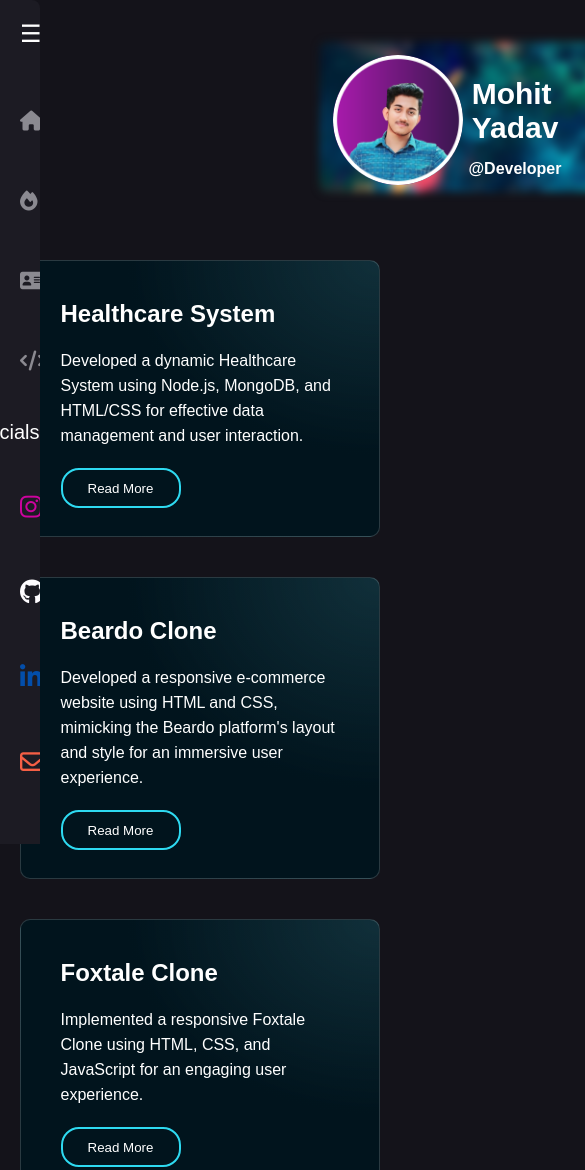
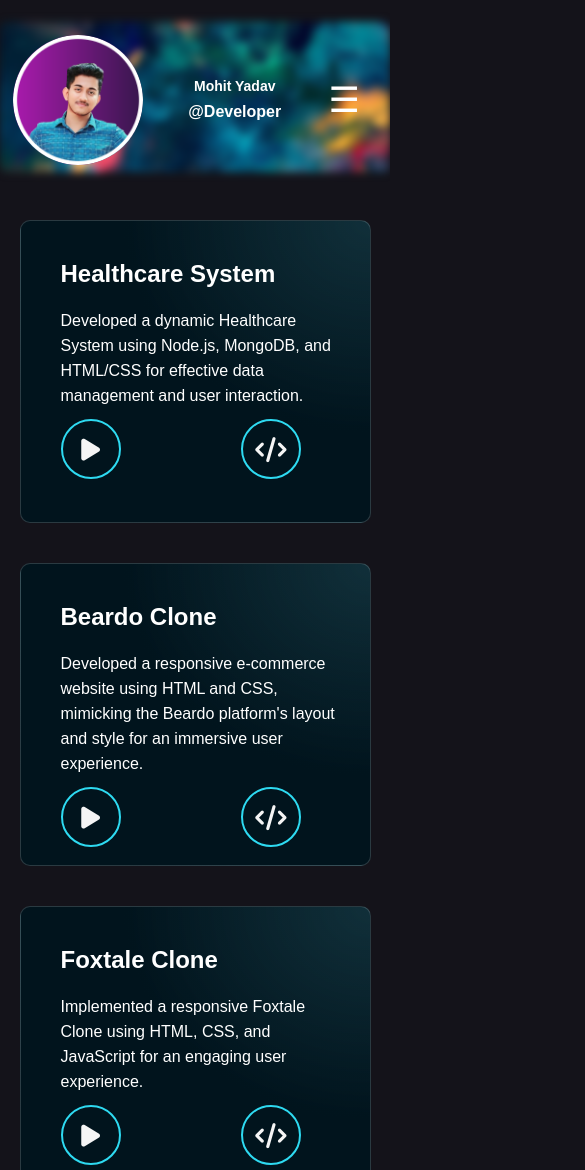
Before and after one commit to mohityadav52708/My_Portfolio, a plain HTML site: page index.html in a window 390 px wide. Shown: the top 1170 px of the page, 585 px wide, since content can reach past the window. Drawn offline with Linux system fonts and the light colour scheme.

Commit message:
cards updated of project section

```diff
--- a/index.html
+++ b/index.html
@@ -15,9 +15,8 @@
 </head>
 
 <body>
-  <div class="left-bar">
+  <div class="left-bar" id="leftBar">
     <!-- Hamburger menu icon -->
-    <div id="menu-icon">&#9776;</div>
 
     <div class="icons">
       <i id="icon" class="fa-solid fa-house"></i>
@@ -25,7 +24,7 @@
     </div>
     <div class="icons">
       <i id="icon" class="fa-solid fa-fire"></i>
-      <a id="Trending" href="">Trending</a>
+      <a id="Resume" href="">Resume</a>
     </div>
     <div class="icons">
       <i id="icon" class="fa-solid fa-address-card"></i>
@@ -70,78 +69,106 @@
       </b>
     </div>
 
+    <div id="menu-icon">&#9776;</div>
     <!-- Add more content if needed -->
   </div>
   <div class="box_cover">
     <div class="boxes slideanim">
-      <a style="text-decoration: none;" href="index.html">
       <div class="fourthbox">
         <div class="thirdicon_first">
           <div class="boxpara">
             <h2>Healthcare System</h2>
-              <p>Developed a dynamic Healthcare System using Node.js, MongoDB, and HTML/CSS for effective data management and user interaction.
-                <br><button class="button">Read
-                  More</button></p>
+            <p>Developed a dynamic Healthcare System using Node.js, MongoDB, and HTML/CSS for effective data management
+              and user interaction.
+            </p>
+            <div class="healthcare_beardo_buttons">
+              <a id="playbutton_healthcare_beardo_button" href="#mohit"><button class="button"><i class="fa-solid fa-play"></i></button></a>
+              <a href="#mohit"><button id="code_healthcare_beardo" class="button"><i id="icon" class="fa-solid fa-code"></i></button></a>
+
+            </div>
           </div>
 
-          </div><a>
         </div>
-      <a style="text-decoration: none;" href="index.html">
+      </div>
       <div class="fourthbox">
         <div class="thirdicon_first">
           <div class="boxpara">
             <h2>Beardo Clone</h2>
-              <p>Developed a responsive e-commerce website using HTML and CSS, mimicking the Beardo platform's layout and style for an immersive user experience.<br><button class="button">Read
-                  More</button></p>
+            <p>Developed a responsive e-commerce website using HTML and CSS, mimicking the Beardo platform's layout and
+              style for an immersive user experience.
+            </p>
+            <div class="healthcare_beardo_buttons">
+              <a id="playbutton_healthcare_beardo_button" href="#mohit"><button class="button"><i class="fa-solid fa-play"></i></button></a>
+              <a href="#mohit"><button id="code_healthcare_beardo" class="button"><i id="icon" class="fa-solid fa-code"></i></button></a>
+
+            </div>
           </div>
 
-          </div><a>
         </div>
-      <a style="text-decoration: none;" href="index.html">
+      </div>
       <div class="fourthbox">
         <div class="thirdicon_first">
           <div class="boxpara">
             <h2>Foxtale Clone</h2>
-              <p>Implemented a responsive Foxtale Clone using HTML, CSS, and JavaScript for an engaging user experience. <br><button class="button">Read
-                  More</button></p>
+            <p>Implemented a responsive Foxtale Clone using HTML, CSS, and JavaScript for an engaging user experience.
+            </p>
+            <div class="healthcare_beardo_buttons">
+              <a id="playbutton_healthcare_beardo_button" href="#mohit"><button class="button"><i class="fa-solid fa-play"></i></button></a>
+              <a href="#mohit"><button id="code_healthcare_beardo" class="button"><i id="icon" class="fa-solid fa-code"></i></button></a>
+
+            </div>
           </div>
 
-          </div><a>
         </div>
-      <a style="text-decoration: none;" href="index.html">
+      </div>
       <div class="fourthbox">
         <div class="thirdicon_first">
           <div class="boxpara">
             <h2>Dribble Clone</h2>
-              <p>Crafted a Dribble Clone using React, HTML, CSS, and JavaScript to replicate the platform's design and interactivity.<br><button class="button">Read
-                  More</button></p>
+            <p>Crafted a Dribble Clone using React, HTML, CSS, and JavaScript to replicate the platform's design and
+              interactivity.
+            </p>
+            <div id="bottom_box" class="healthcare_beardo_buttons">
+              <a id="playbutton_healthcare_beardo_button" href="#mohit"><button class="button"><i class="fa-solid fa-play"></i></button></a>
+              <a href="#mohit"><button id="code_healthcare_beardo" class="button"><i id="icon" class="fa-solid fa-code"></i></button></a>
+
+            </div>
           </div>
 
-          </div><a>
+        </div>
       </div>
 
-      <a style="text-decoration: none;" href="index.html">
       <div class="fourthbox">
         <div class="thirdicon_first">
           <div class="boxpara">
             <h2>AI Informer</h2>
-              <p>Developed an informative web application using HTML, CSS, and JavaScript, providing insights into Artificial Intelligence technologies. <br><button class="button">Read
-                  More</button></p>
+            <p>Developed an informative web application using HTML, CSS, and JavaScript, providing insights into
+              Artificial Intelligence technologies.
+            </p>
+            <div id="bottom_box" class="healthcare_beardo_buttons">
+              <a id="playbutton_healthcare_beardo_button" href="#mohit"><button class="button"><i class="fa-solid fa-play"></i></button></a>
+              <a href="#mohit"><button id="code_healthcare_beardo" class="button"><i id="icon" class="fa-solid fa-code"></i></button></a>
+
+            </div>
           </div>
 
-          </div><a>
         </div>
-      <a style="text-decoration: none;" href="index.html">
+      </div>
       <div class="fourthbox">
         <div class="thirdicon_first">
           <div class="boxpara">
             <h2>Weather Forcast</h2>
             <p>Harnessing APIs, our project blends HTML, CSS, and JavaScript to deliver a user-friendly
-                weather forecasting application. <br><button class="button">Read
-                  More</button></p>
+              weather forecasting application.
+            </p>
+            <div id="bottom_box" class="healthcare_beardo_buttons">
+              <a id="playbutton_healthcare_beardo_button" href="#mohit"><button class="button"><i class="fa-solid fa-play"></i></button></a>
+              <a href="#mohit"><button id="code_healthcare_beardo" class="button"><i id="icon" class="fa-solid fa-code"></i></button></a>
+
+            </div>
           </div>
 
-          </div><a>
+        </div>
       </div>
 
     </div>
@@ -149,7 +176,7 @@
 
   <script>
     document.addEventListener("DOMContentLoaded", function () {
-      const leftBar = document.querySelector(".left-bar");
+      const leftBar = document.getElementById("leftBar");
       const menuIcon = document.getElementById("menu-icon");
 
       menuIcon.addEventListener("click", () => {
--- a/style.css
+++ b/style.css
@@ -174,10 +174,12 @@ color: #f55f45;
 }
 .thirdicon_first a i{
   text-decoration: none;
+  color: whitesmoke;
+  font-size: 25px;
+}
+.healthcare_beardo_buttons a button i:hover{
   color: black;
-  font-size: 30px;
 }
-
 .boxpara{
   color: white;
   font-family: 'Orbitron', sans-serif;
@@ -196,10 +198,10 @@ color: #f55f45;
 
 }
 .button{
-  width: 120px;
-  height: 40px;
-  /* font-size: 1.2vw; */
-  border-radius: 18px;
+  text-decoration: none;
+  width: 60px;
+  height: 60px;
+  border-radius: 50%;
   background-color: aquamarine;
   margin-top: 20px;
   border-color: #2EDAF1;
@@ -213,6 +215,13 @@ color: #f55f45;
       color: black;
       background-color: aqua;
       transition: 0.3s ease-in;
+}
+#playbutton_healthcare_beardo_button .button:hover{
+  color: black;
+}
+.button i{
+  text-decoration: none;
+  color: whitesmoke;
 }
 .box_cover{
   margin-left: 150px;
@@ -232,7 +241,7 @@ color: #f55f45;
   .firstbox, .secondbox, .thirdbox, .fourthbox {
     width: 40%;
     margin: 20px 5%;
-    height: auto;
+    height: 260px;
   }
 
   .box_cover {
@@ -250,7 +259,8 @@ color: #f55f45;
   .firstbox, .secondbox, .thirdbox, .fourthbox {
     width: 80%;
     margin: 20px 0;
-    height: auto;
+    height: 260px;
+    padding: 29px 29px 12px 40px;
   }
 
   .box_cover {
@@ -262,52 +272,131 @@ color: #f55f45;
 /* Add this to the end of your existing CSS */
 
 /* Responsive styles for left bar */
+/* Add this to the beginning of your existing CSS */
+#menu-icon {
+  font-size: 30px;
+  cursor: pointer;
+  position: absolute;
+  right: 20px;
+  top: 20px;
+  color: #fff;
+  display: none; /* Initially hide the icon on larger screens */
+}
+
+/* Show the icon on smaller screens */
+@media only screen and (max-width: 768px) {
+  #menu-icon {
+    display: block;
+  }
+
+  .left-bar {
+    display: none;
+    position: fixed;
+    left: 0;
+    top: 0;
+    bottom: 0;
+    width: 60%;
+    background-color: #1c1b23;
+    color: #fff;
+    padding: 20px;
+    padding-left: 20px;
+    box-sizing: border-box;
+    border-top-right-radius: 8px;
+    overflow-y: auto;
+    z-index: 1;
+  }
+
+  .show-left-bar {
+    display: flex;
+  }
+
+  .left-bar .icons {
+    margin-left: 0;
+  }
+  .profile::before {
+    height: 130px;
+    width: 100%;
+    background-repeat: no-repeat;
+    border-radius: 8px;
+    content: "";
+    position: absolute;
+    left: 0;
+    background-image: url(./img/profile_div_cover.jpeg);
+    background-size: cover;
+    filter: blur(4px);
+    padding-top: 20px;
+    z-index: -1;
+    margin-left: 0px;
+}
+.profile_cover{
+  margin-left: 0px;
+  padding: 0px;
+}
+.name {
+  width: 25%;
+  height: 74px;
+  display: flex;
+  flex-direction: column;
+  justify-content: center;
+  align-items: center;
+  margin-left: 30px;
+}
+.name #developer{
+  margin-top: -5px;
+}
+.name #name{
+  font-size: 14px;
+}
+}
+
+/* Add this to the end of your existing CSS */
+/* Hamburger menu icon styling */
+#menu-icon {
+  font-size: 35px;
+  cursor: pointer;
+  position: relative;
+  right: 20px;
+  top: 0px;
+  margin-left: 65px;
+  color: #fff;
+}
+
+#menu-icon:hover {
+  opacity: 0.8;
+}
+
+/* Responsive styles for left bar */
 .left-bar {
   transition: 0.3s; /* Smooth transition for better user experience */
 }
 
 .left-bar.show-left-bar {
-  width: 270px; /* Adjust the width as needed */
+  width: 70%; /* Adjust the width to cover the entire screen */
+}
+.healthcare_beardo_buttons{
+  display: flex;
+  margin-top: -25px;
+  height: 100px;
+}
+.healthcare_beardo_buttons {
+  display: flex;
+  justify-content: space-between;
 }
 
-#menu-icon {
-  font-size: 24px;
-  cursor: pointer;
-  display: none; /* Initially hide the menu icon on larger screens */
+.button:hover {
+  background-color: aqua;
 }
 
-/* Add this to the beginning of your existing CSS */
-@media only screen and (max-width: 768px) {
-  .left-bar {
-    width: 0; /* Initially hide the left bar on smaller screens */
-    overflow-x: hidden;
-    display: flex;
-    flex-direction: column;
-    align-items: center;
-    position: fixed;
-    top: 0;
-    left: 0;
-    height: 100%;
-    background-color: #1c1b23;
-    z-index: 1;
-    padding-top: 60px;
-  }
+.button i {
+  color: white;
+}
 
-  #menu-icon {
-    display: block; /* Show the menu icon on smaller screens */
-    position: fixed;
-    top: 20px;
-    left: 20px;
-    color: #fff;
-  }
-
-  .left-bar .icons {
-    width: 100%;
-    text-align: center;
-  }
-
-  .left-bar .icons i {
-    display: block;
-    margin: 10px auto;
-  }
+.button:hover i {
+  color: black; /* Change the color of the icon on hover */
 }
+.healthcare_beardo_buttons #code_healthcare_beardo{
+  margin-left: 40px;
+}
+#bottom_box{
+  margin-top: 5px;
+}
```
Lines whose indentation alone changed are shown as unchanged.
